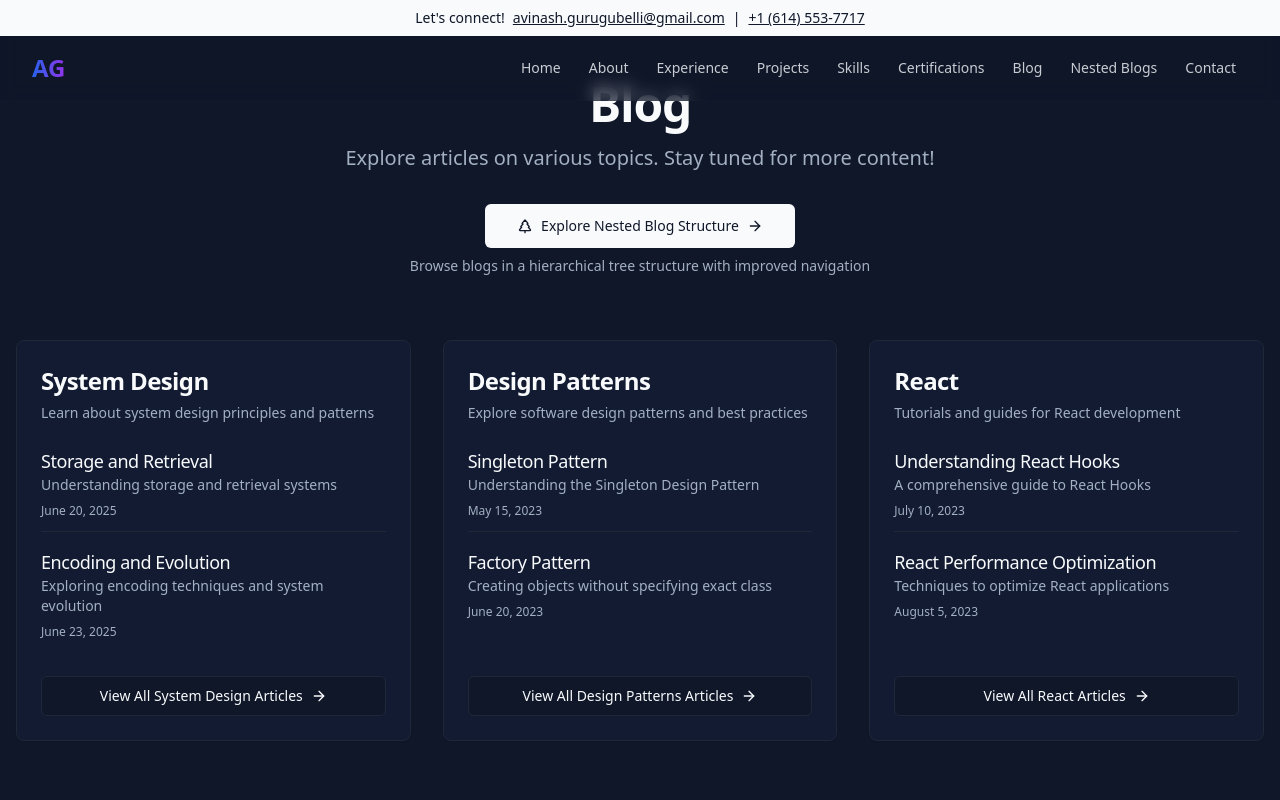
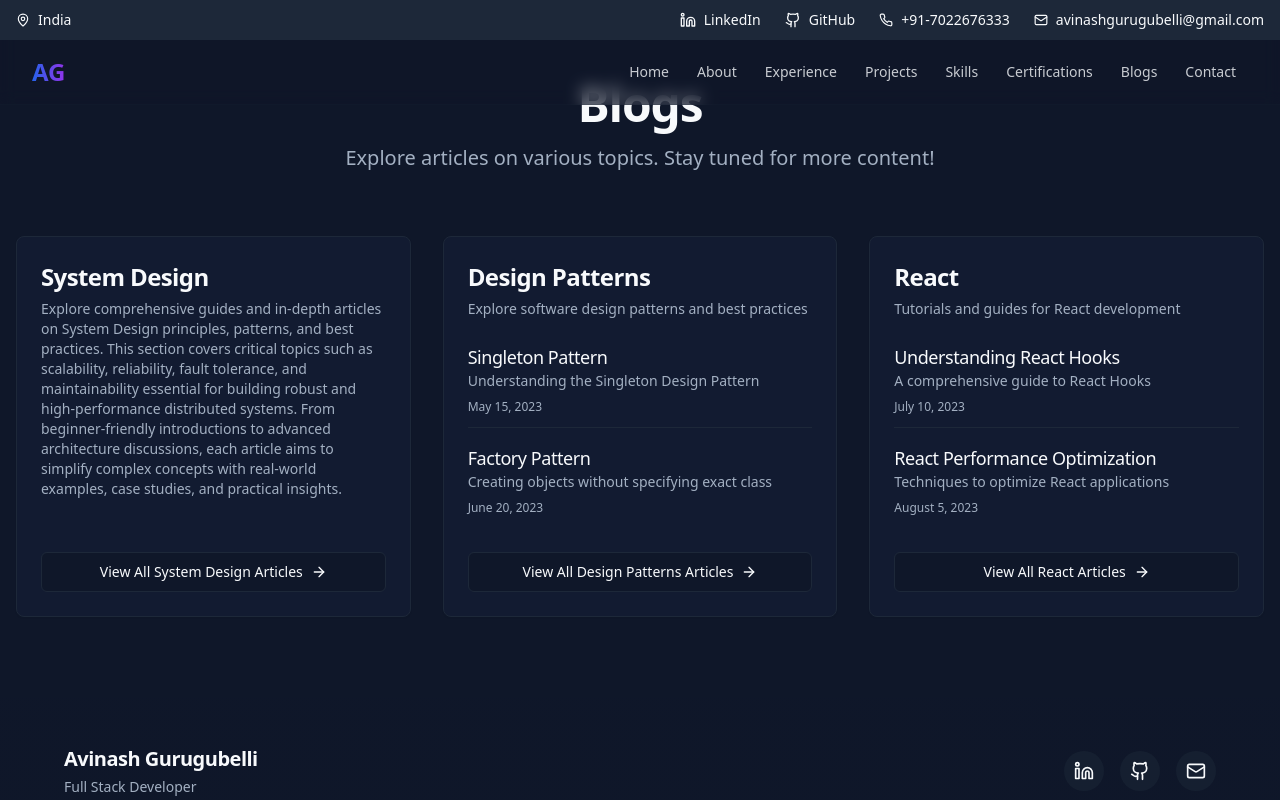
Before and after one commit to Avinashgurugubelli/my-portfolio-website, a React (Vite) app: page /blogs in a window 1280 px wide. Shown: the top 800 px of the page. Built offline with nearby package versions, Linux system fonts and the light colour scheme.

Commit message:
fixed few issues after Bot changes

```diff
--- a/src/components/BlogsSection.tsx
+++ b/src/components/BlogsSection.tsx
@@ -43,7 +43,7 @@ const BlogsSection = () => {
                 </CardHeader>
                 <CardContent className="flex-grow">
                   <div className="space-y-2">
-                    {category.posts.slice(0, 2).map((post) => (
+                    {category.children.slice(0, 2).map((post) => (
                       <div key={post.id} className="border-b border-border pb-2 last:border-0">
                         <h4 className="font-medium text-card-foreground">{post.title}</h4>
                         <p className="text-sm text-muted-foreground">{post.description}</p>
--- a/src/components/ContactRibbon.tsx
+++ b/src/components/ContactRibbon.tsx
@@ -12,9 +12,11 @@ const ContactRibbon = () => {
           <span>{personalJson.location}</span>
         </div>
         <div className="flex items-center space-x-6">
-          {socialJson.socialLinks.find(link => link.name === "LinkedIn") && (
+          {socialJson.socialLinks.map((link) => (
+            link.name === "LinkedIn" && (
               <a
-              href={socialJson.socialLinks.find(link => link.name === "LinkedIn")?.url}
+                key={link.name}
+                href={link.url}
                 target="_blank"
                 rel="noopener noreferrer"
                 className="hover:text-primary transition-colors flex items-center gap-2"
@@ -22,10 +24,13 @@ const ContactRibbon = () => {
                 <Linkedin className="h-4 w-4" />
                 <span>LinkedIn</span>
               </a>
-          )}
-          {socialJson.socialLinks.find(link => link.name === "GitHub") && (
+            )
+          ))}
+          {socialJson.socialLinks.map((link) => (
+            link.name === "GitHub" && (
               <a
-              href={socialJson.socialLinks.find(link => link.name === "GitHub")?.url}
+                key={link.name}
+                href={link.url}
                 target="_blank"
                 rel="noopener noreferrer"
                 className="hover:text-primary transition-colors flex items-center gap-2"
@@ -33,13 +38,12 @@ const ContactRibbon = () => {
                 <Github className="h-4 w-4" />
                 <span>GitHub</span>
               </a>
-          )}
-          {personalJson.phoneNumber && (
+            )
+          ))}
           <a href={`tel:${personalJson.phoneNumber}`} className="flex items-center gap-2 hover:text-primary transition-colors">
             <Phone className="h-3.5 w-3.5" />
             <span>{personalJson.phoneNumber}</span>
           </a>
-          )}
           <a href={`mailto:${personalJson.email}`} className="flex items-center gap-2 hover:text-primary transition-colors">
             <Mail className="h-3.5 w-3.5" />
             <span>{personalJson.email}</span>
--- a/src/components/Navbar.tsx
+++ b/src/components/Navbar.tsx
@@ -21,8 +21,8 @@ const Navbar = () => {
     { name: 'Projects', href: '/#projects', section: 'projects' },
     { name: 'Skills', href: '/#skills', section: 'skills' },
     { name: 'Certifications', href: '/#certifications', section: 'certifications' },
-    { name: 'Blog', href: '/blogs', section: 'blogs' },
-    { name: 'Nested Blogs', href: '/nested-blogs', section: 'nested-blogs' },
+    { name: 'Blogs', href: '/blogs', section: 'blogs' },
+    // { name: 'Nested Blogs', href: '/nested-blogs', section: 'nested-blogs' },
     { name: 'Contact', href: '/#contact', section: 'contact' },
   ];
 
@@ -78,16 +78,7 @@ const Navbar = () => {
   return (
     <div className="fixed top-0 left-0 right-0 z-50 bg-background/95 backdrop-blur supports-[backdrop-filter]:bg-background/60">
       {/* Contact Ribbon */}
-      <div className="bg-primary text-primary-foreground py-2 px-4 text-center text-sm">
-        <span className="font-medium">Let's connect!</span>
-        <a href="mailto:avinash.gurugubelli@gmail.com" className="ml-2 underline hover:no-underline">
-          avinash.gurugubelli@gmail.com
-        </a>
-        <span className="mx-2">|</span>
-        <a href="tel:+16145537717" className="underline hover:no-underline">
-          +1 (614) 553-7717
-        </a>
-      </div>
+      <ContactRibbon />
 
       {/* Main Navigation */}
       <nav className={`border-b transition-all duration-300 ${
--- a/src/config/blogs.json
+++ b/src/config/blogs.json
@@ -3,31 +3,16 @@
       {
         "id": "system-design",
         "title": "System Design",
-        "description": "Learn about system design principles and patterns",
+        "description": "Explore comprehensive guides and in-depth articles on System Design principles, patterns, and best practices. This section covers critical topics such as scalability, reliability, fault tolerance, and maintainability essential for building robust and high-performance distributed systems. From beginner-friendly introductions to advanced architecture discussions, each article aims to simplify complex concepts with real-world examples, case studies, and practical insights.",
         "image": "/placeholder.svg",
-        "posts": [
-          {
-            "id": "Storage and Retrieval",
-            "title": "Storage and Retrieval",
-            "description": "Understanding storage and retrieval systems",
-            "date": "June 20, 2025",
-            "contentPath": "/blogs/system-design/03.StorageAndRetrival.md"
-          },
-          {
-            "id": "Encoding and Evolution",
-            "title": "Encoding and Evolution",
-            "description": "Exploring encoding techniques and system evolution",
-            "date": "June 23, 2025",
-            "contentPath": "/blogs/system-design/04.EncodingAndEvolution.md"
-          }
-        ]
+        "indexUrl": "/blogs/01.system-design/index.json"
       },
       {
         "id": "design-patterns",
         "title": "Design Patterns",
         "description": "Explore software design patterns and best practices",
         "image": "/placeholder.svg",
-        "posts": [
+        "children": [
           {
             "id": "singleton-pattern",
             "title": "Singleton Pattern",
@@ -49,7 +34,7 @@
         "title": "React",
         "description": "Tutorials and guides for React development",
         "image": "/placeholder.svg",
-        "posts": [
+        "children": [
           {
             "id": "react-hooks",
             "title": "Understanding React Hooks",
--- a/src/models/blog.ts
+++ b/src/models/blog.ts
@@ -108,6 +108,7 @@ export type PersonalInfo = {
     contentPath?: string;
     contentUrl?: string;
     content?: string;
+
   };
 
   export type BlogCategory = {
@@ -115,7 +116,8 @@ export type PersonalInfo = {
     title: string;
     description: string;
     image: string;
-    posts: BlogPost[];
+    children: BlogPost[];
+    indexUrl?: string;
   };
 
   export type BlogsData = {
--- a/src/pages/BlogCategory.tsx
+++ b/src/pages/BlogCategory.tsx
@@ -21,8 +21,31 @@ const BlogCategoryPage = () => {
 
   useEffect(() => {
     if (blogsData && categoryId) {
-      const foundCategory = blogsData.categories.find(cat => cat.id === categoryId);
-      setCategory(foundCategory || null);
+      let foundCategory = blogsData.categories.find(cat => cat.id === categoryId);
+      if (foundCategory) {
+        const indexUrl = foundCategory.indexUrl;
+        // If the category has an indexUrl, we can fetch the content
+        if (indexUrl) {
+          fetch(indexUrl)
+            .then(response => response.text())
+            .then(content => {
+              // Assuming the content is in a format that can be parsed
+              // You might want to parse it or handle it as needed
+              try {
+                foundCategory.children = JSON.parse(content).children || [];
+              } catch (error) {
+                foundCategory.children = [];
+              }
+              setCategory(foundCategory || null);
+            })
+            .catch(error => console.error("Error fetching category content:", error));
+        }
+      }
+      else {
+        setCategory(foundCategory || null);
+      }
+
+
     }
   }, [blogsData, categoryId]);
 
@@ -54,7 +77,7 @@ const BlogCategoryPage = () => {
               </div>
 
               <div className="grid grid-cols-1 md:grid-cols-2 lg:grid-cols-3 gap-6">
-                {category.posts.map((post, index) => (
+                {category.children.map((post, index) => (
                   <motion.div
                     key={post.id}
                     initial={{ opacity: 0, y: 20 }}
--- a/src/pages/BlogPost.tsx
+++ b/src/pages/BlogPost.tsx
@@ -67,7 +67,7 @@ const BlogPostPage = () => {
       setCategory(foundCategory || null);
 
       if (foundCategory && postId) {
-        const foundPost = foundCategory.posts.find(p => p.id === postId);
+        const foundPost = foundCategory.children.find(p => p.id === postId);
         setPost(foundPost || null);
       }
     }
@@ -105,7 +105,7 @@ const BlogPostPage = () => {
                 <Separator className="mb-4" />
               </div>
               <nav className="space-y-2">
-                {category.posts.map(p => (
+                {category.children.map(p => (
                   <Link
                     key={p.id}
                     to={`/blogs/${categoryId}/${p.id}`}
--- a/src/pages/Blogs.tsx
+++ b/src/pages/Blogs.tsx
@@ -15,6 +15,8 @@ const Blogs = () => {
 
   useEffect(() => {
     window.scrollTo(0, 0);
+
+    // if the blog data has indexUrl, we can use it to fetch the content
     setBlogsData(blogsJson as BlogsData);
   }, []);
 
@@ -34,13 +36,13 @@ const Blogs = () => {
           <section className="py-20 px-4 mt-30">
             <div className="max-w-7xl mx-auto">
               <div className="text-center mb-16">
-                <h1 className="text-4xl md:text-5xl font-bold mb-4">Blog</h1>
+                <h1 className="text-4xl md:text-5xl font-bold mb-4">Blogs</h1>
                 <p className="text-xl text-muted-foreground max-w-2xl mx-auto mb-8">
                   Explore articles on various topics. Stay tuned for more content!
                 </p>
 
                 {/* New Nested Blog Structure Link */}
-                <div className="mb-12">
+                {/* <div className="mb-12">
                   <Link to="/nested-blogs">
                     <Button size="lg" className="gap-2">
                       <TreePineIcon className="h-5 w-5" />
@@ -51,7 +53,9 @@ const Blogs = () => {
                   <p className="text-sm text-muted-foreground mt-2">
                     Browse blogs in a hierarchical tree structure with improved navigation
                   </p>
-                </div>
+                </div> */}
+
+
               </div>
 
               <div className="grid grid-cols-1 md:grid-cols-2 lg:grid-cols-3 gap-8">
@@ -70,7 +74,7 @@ const Blogs = () => {
                       </CardHeader>
                       <CardContent className="flex-grow">
                         <div className="space-y-4">
-                          {category.posts.slice(0, 3).map((post) => (
+                          {category?.children?.slice(0, 3).map((post) => (
                             <div key={post.id} className="border-b pb-3 last:border-0">
                               <h4 className="font-medium text-lg">{post.title}</h4>
                               <p className="text-sm text-muted-foreground mb-2">{post.description}</p>
```
Lines whose indentation alone changed are shown as unchanged.
